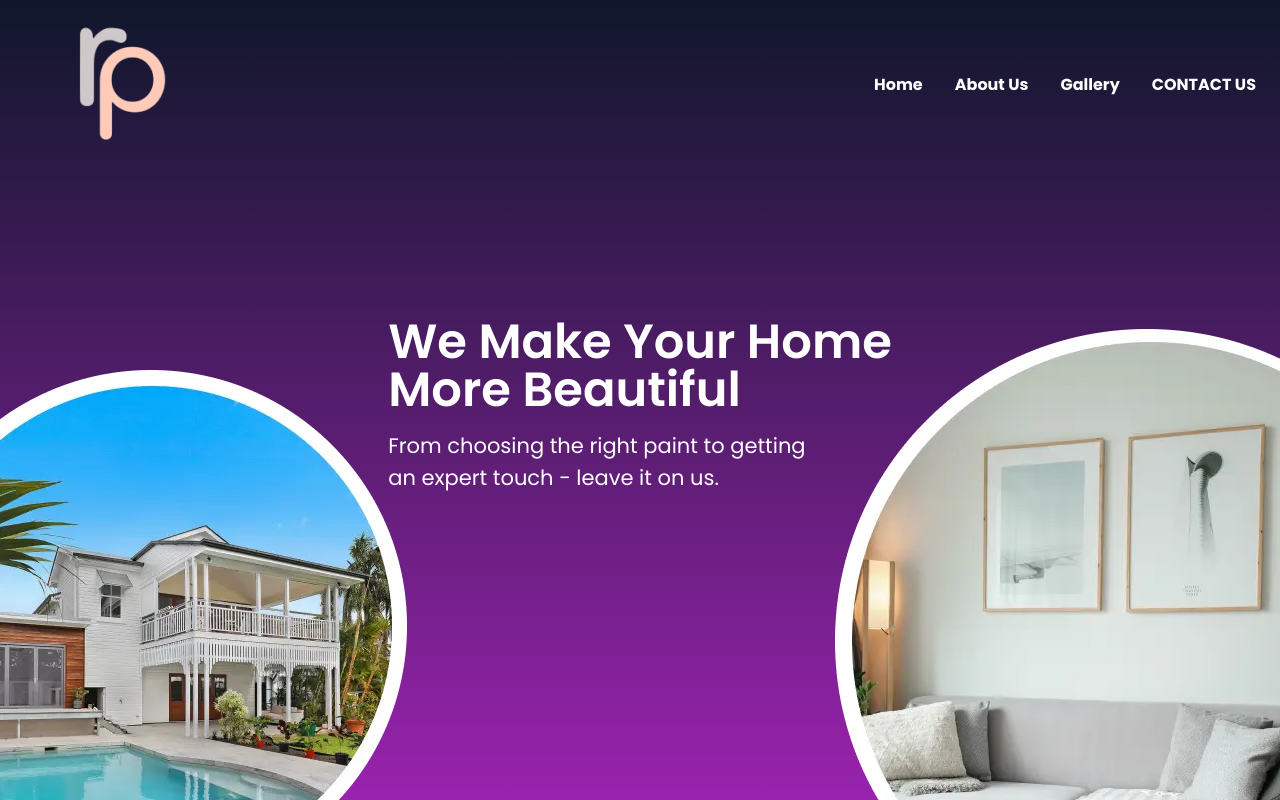
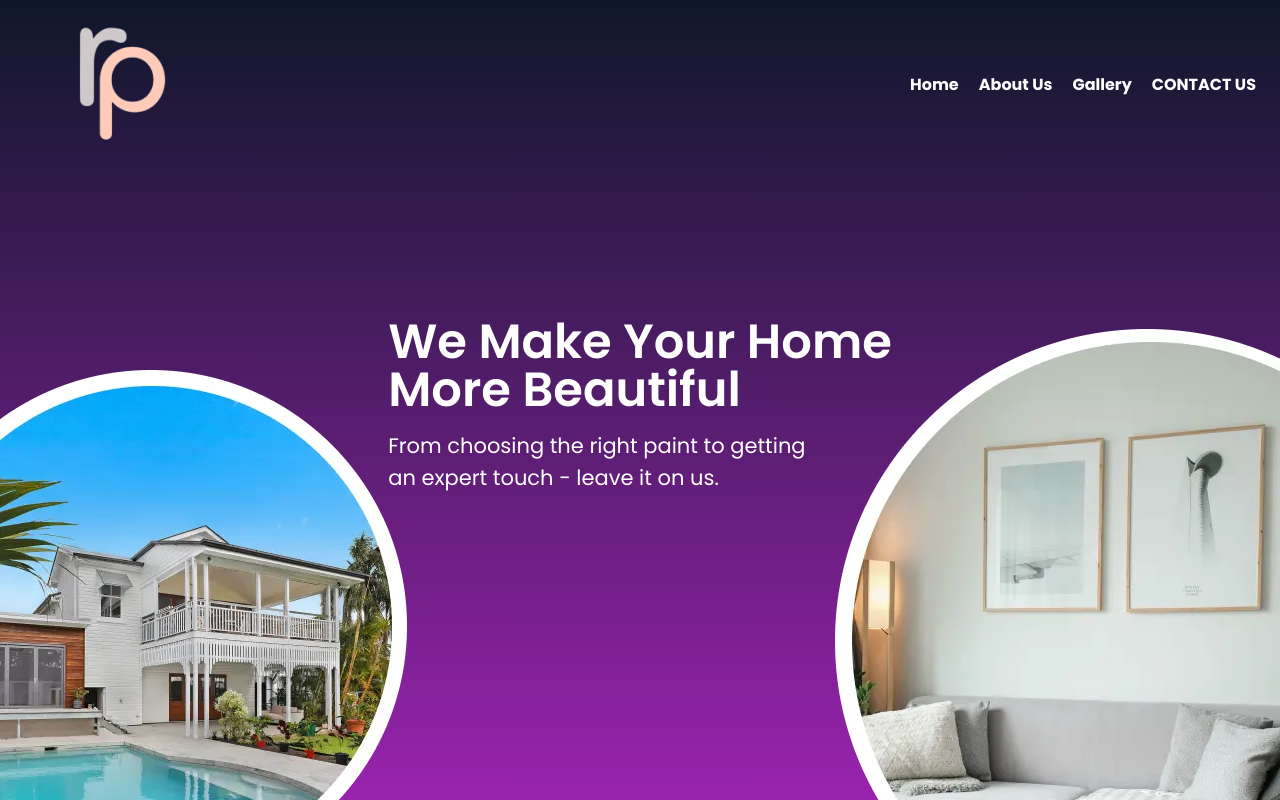
Before and after one commit to tarunmalik330/my-project, a React (Create React App) app: page / in a window 1280 px wide. Shown: the top 800 px of the page. Built offline with nearby package versions, Linux system fonts and the light colour scheme.

Commit message:
change link

```diff
--- a/src/components/Header.jsx
+++ b/src/components/Header.jsx
@@ -43,7 +43,7 @@ const Header = () => {
               <ul
                 className={`${
                   show
-                    ? "flex flex-row gap-8 items-center max-lg:fixed max-lg:w-full bottom-0 max-lg:z-[5] max-lg:min-h-screen max-lg:left-[-100%] max-lg:h-full gap-5 max-lg:w-full transition-all duration-300 ease-linear"
+                    ? "flex flex-row items-center max-lg:fixed bottom-0 max-lg:z-[5] max-lg:min-h-screen max-lg:left-[-100%] max-lg:h-full gap-5 max-lg:w-full transition-all duration-300 ease-linear"
                     : "max-lg:bg-[#021A38FA] max-lg:flex-col max-lg:fixed text-black max-lg:z-[5] max-lg:left-[0] max-lg:h-full bottom-0 gap-5 max-lg:w-full max-lg:min-h-screen flex items-center justify-center"
                 }`}
               >
@@ -55,7 +55,7 @@ const Header = () => {
                     Home
                   </a>
                 </li>
-                <li>
+                <li onClick={() => setshow(!show)}>
                   <a
                     className=" text-white ff_poppins font-bold after:absolute relative after:bottom-[-4px] after:w-0 after:h-[3px] after:bg-gradient-to-b from-[#CC33D9] to-[#281AC8] after:start-2/4 after:rounded-sm hover:after:w-full hover:after:left-0 transition-all duration-400 ease-linear after:transition-all after:duration-300 after:ease-linear"
                     href="#About"
@@ -63,7 +63,7 @@ const Header = () => {
                     About Us
                   </a>
                 </li>
-                <li>
+                <li onClick={() => setshow(!show)}>
                   <a
                     className=" text-white ff_poppins font-bold after:absolute relative after:bottom-[-4px] after:w-0 after:h-[3px] after:bg-gradient-to-b from-[#CC33D9] to-[#281AC8] after:start-2/4 after:rounded-sm hover:after:w-full hover:after:left-0 transition-all duration-400 ease-linear after:transition-all after:duration-300 after:ease-linear"
                     href="#Gallery"
@@ -71,7 +71,7 @@ const Header = () => {
                     Gallery
                   </a>
                 </li>
-                <li>
+                <li onClick={() => setshow(!show)}>
                   <a
                     className="text-white uppercase ff_poppins font-bold after:absolute relative after:bottom-[-4px] after:w-0 after:h-[3px] after:bg-gradient-to-b from-[#CC33D9] to-[#281AC8] after:start-2/4 after:rounded-sm hover:after:w-full hover:after:left-0 transition-all duration-400 ease-linear after:transition-all after:duration-300 after:ease-linear"
                     href="#Contact"
```
